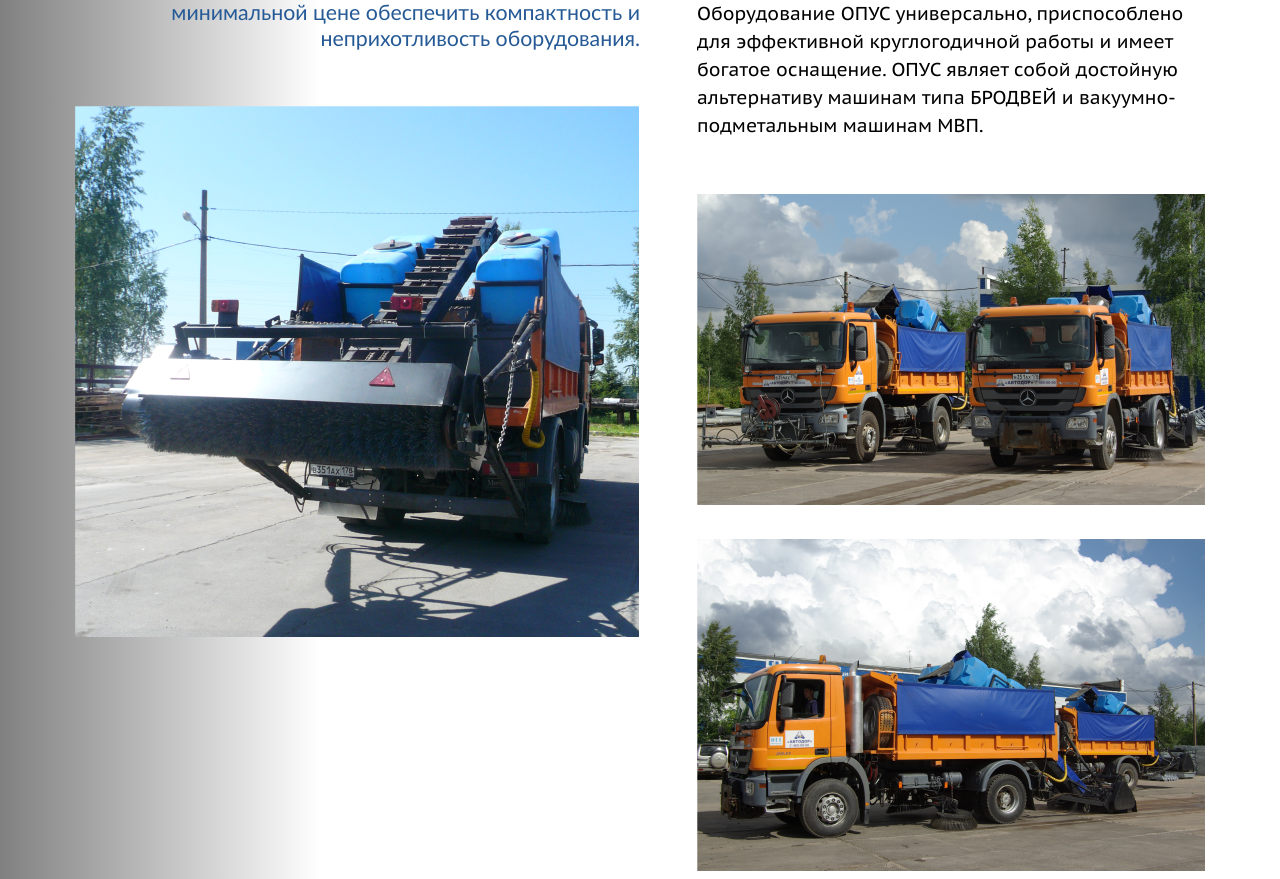
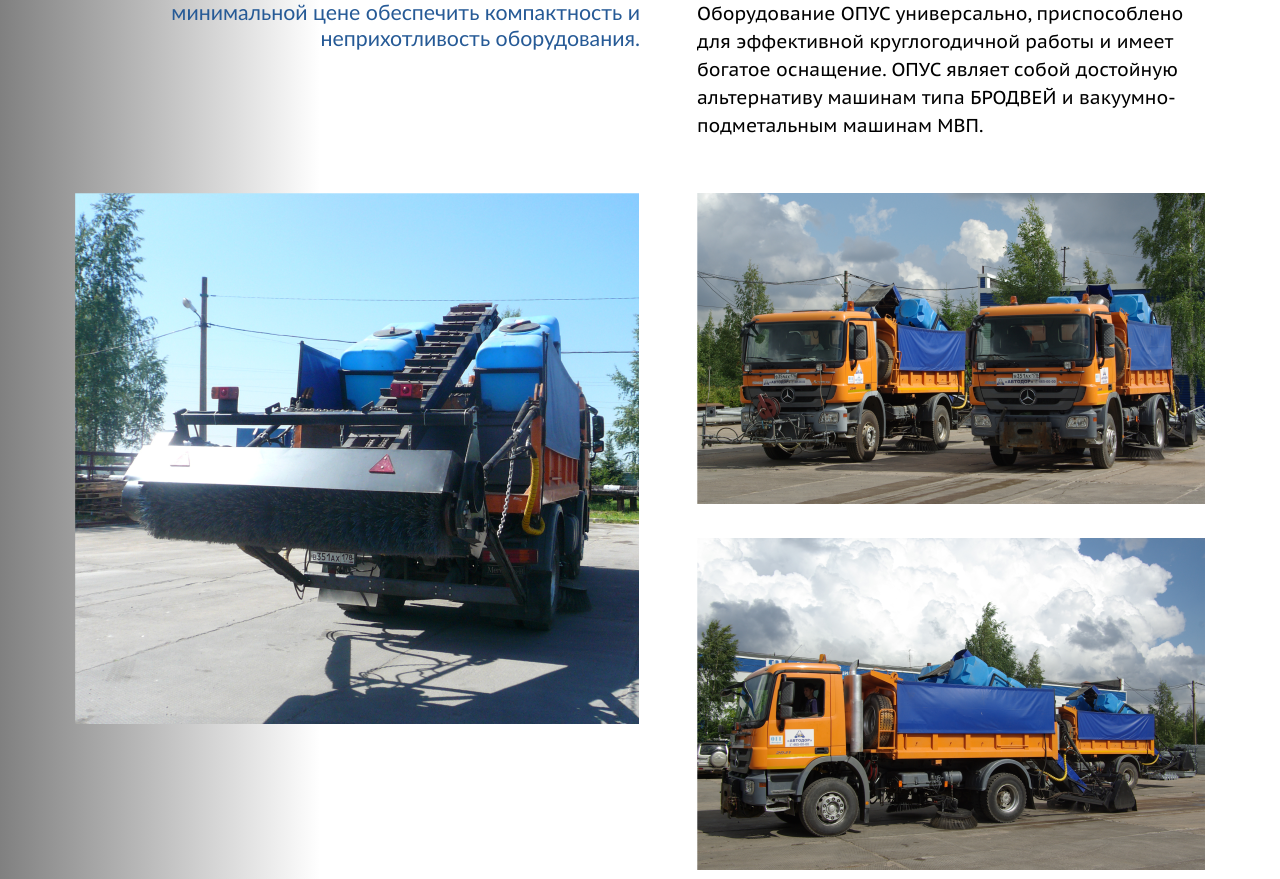
Before and after one commit to pazzak/Nastya_2016, a plain HTML site: page product-opus.html in a window 1280 px wide. Shown: the part 1426-2305 px from the top of the page. Drawn offline with Linux system fonts and the light colour scheme; a web font is replaced by a local one.

Commit message:
#7 opus page - little view fix

```diff
--- a/css/styles.css
+++ b/css/styles.css
@@ -228,6 +228,10 @@ span {
     margin-top: 40px;
 }
 
+.space-eater-14 {
+    height: 14px;
+}
+
 .space-eater-28 {
     height: 28px;
 }
--- a/product-opus.html
+++ b/product-opus.html
@@ -43,8 +43,6 @@
                             Лидером по низкой цене, компактности и неприхотливости является машина типа ПУМ. Она имеет минимальный вылет рабочего органа, простоту в обслуживании, не требует от оператора водительских прав категории "Е", не обременена расходами на обслуживание второго двигателя, т.к. для оборудования используется привод от двигателя грузовика.<br/>
                             Мы применили компоновку оборудования аналогично ПУМ с использованием современных высококачественных узлов, материалов и конструкторских решений. Это позволило при минимальной цене обеспечить компактность и неприхотливость оборудования.
                         </div>
-                        <div class="space-eater-55"></div>
-                        <img src="images/photo_opus_1.png"/>
                     </div>
                     <div class="content__right-side">
                         <div class="text-block-wrapper size-14 no-spacing line-height-28">
@@ -53,7 +51,14 @@
                             Для повышения надежности оборудования был разработан пакет специальных мер, таких как <span class="color-b upper">система контроля рабочих параметров оборудования</span>, <span class="color-b upper">отсекатель гидравлического масла</span> (при обрывах РВД), <span class="color-b upper">устройство коррекции температуры гидравлического масла</span> (подогрев или охлаждение), <span class="color-b upper">видеоконтроль и подсветка рабочих зон</span>, <span class="color-b upper">современный пульт управления</span>.
                             Оборудование Подметальное Уборочное Съемное (ОПУС) вобрало в себя лучшие мировые достижения дорожного машиностроение сохранив <span class="color-b upper">доступную цену</span>, <span class="color-b upper">простоту управления и обслуживания</span>. Оборудование ОПУС универсально, приспособлено для эффективной круглогодичной работы и имеет богатое оснащение. ОПУС являет собой достойную альтернативу машинам типа БРОДВЕЙ и вакуумно-подметальным машинам МВП.
                         </div>
-                        <div class="space-eater-55"></div>
+                    </div>
+                </div>
+                <div class="space-eater-14"></div>
+                <div class="columns50-50">
+                    <div class="content__left-side">
+                        <img src="images/photo_opus_1.png"/>
+                    </div>
+                    <div class="content__right-side">
                         <img src="images/photo_opus_2.png"/>
                         <div class="space-eater-28"></div>
                         <img src="images/photo_opus_3.png"/>
```
Also changed, not shown: contacts.html (+1 -0 lines).
